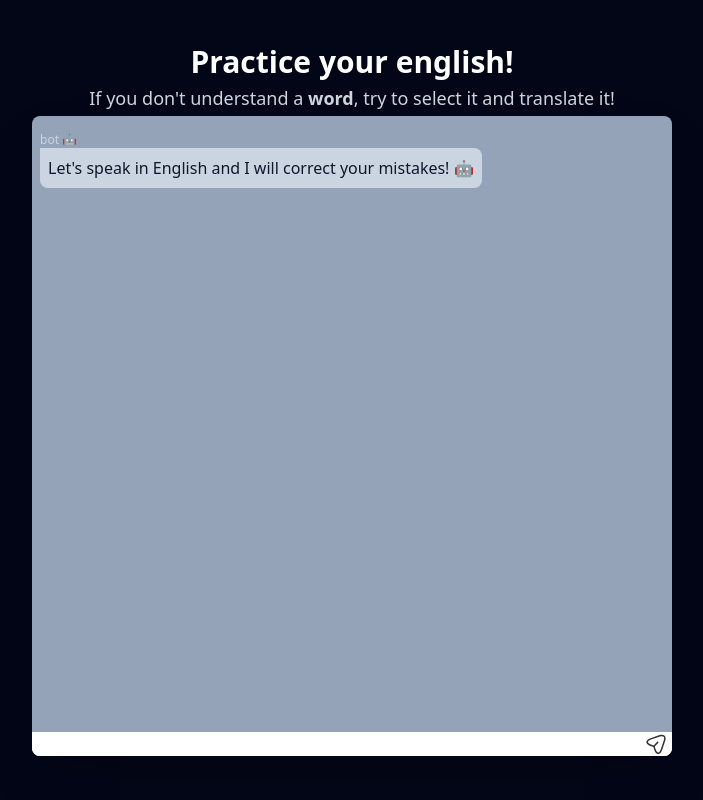
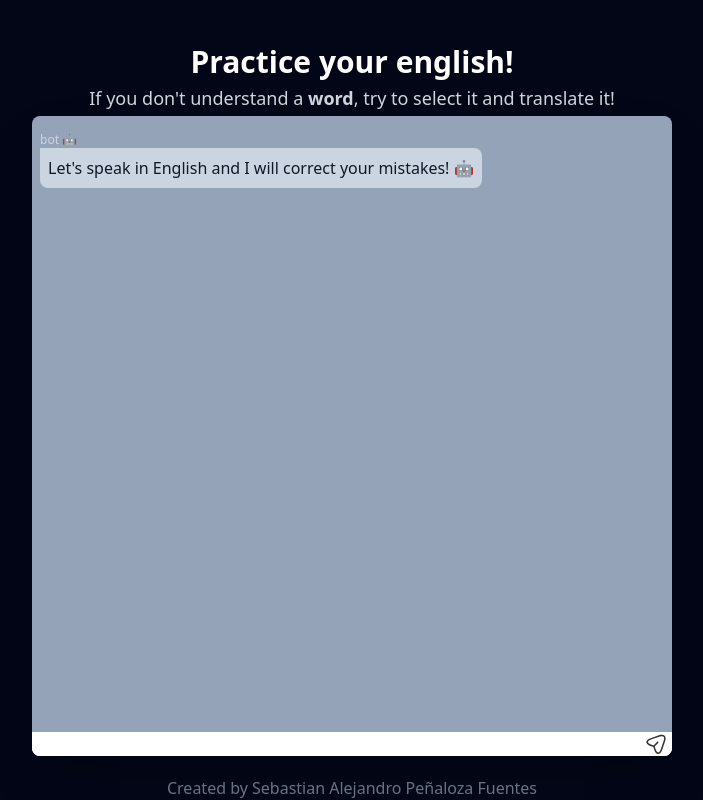
Before and after one commit to Sebastian0021/word-by-word-chatbot, a React (Vite) app: page / in a window 1280 px wide. Shown: the whole page, without its empty margins (288-991 px from the left). Built offline with nearby package versions, Linux system fonts and the light colour scheme.

Commit message:
Agregando autor de la página (yo)

```diff
--- a/src/App.tsx
+++ b/src/App.tsx
@@ -6,6 +6,9 @@ export default function App() {
     <main className="flex flex-col justify-center items-center h-screen bg-slate-950">
       <SelectMenu />
       <Chat />
+      <span className="text-gray-500 absolute bottom-0">
+        Created by Sebastian Alejandro Peñaloza Fuentes
+      </span>
     </main>
   );
 }
```
